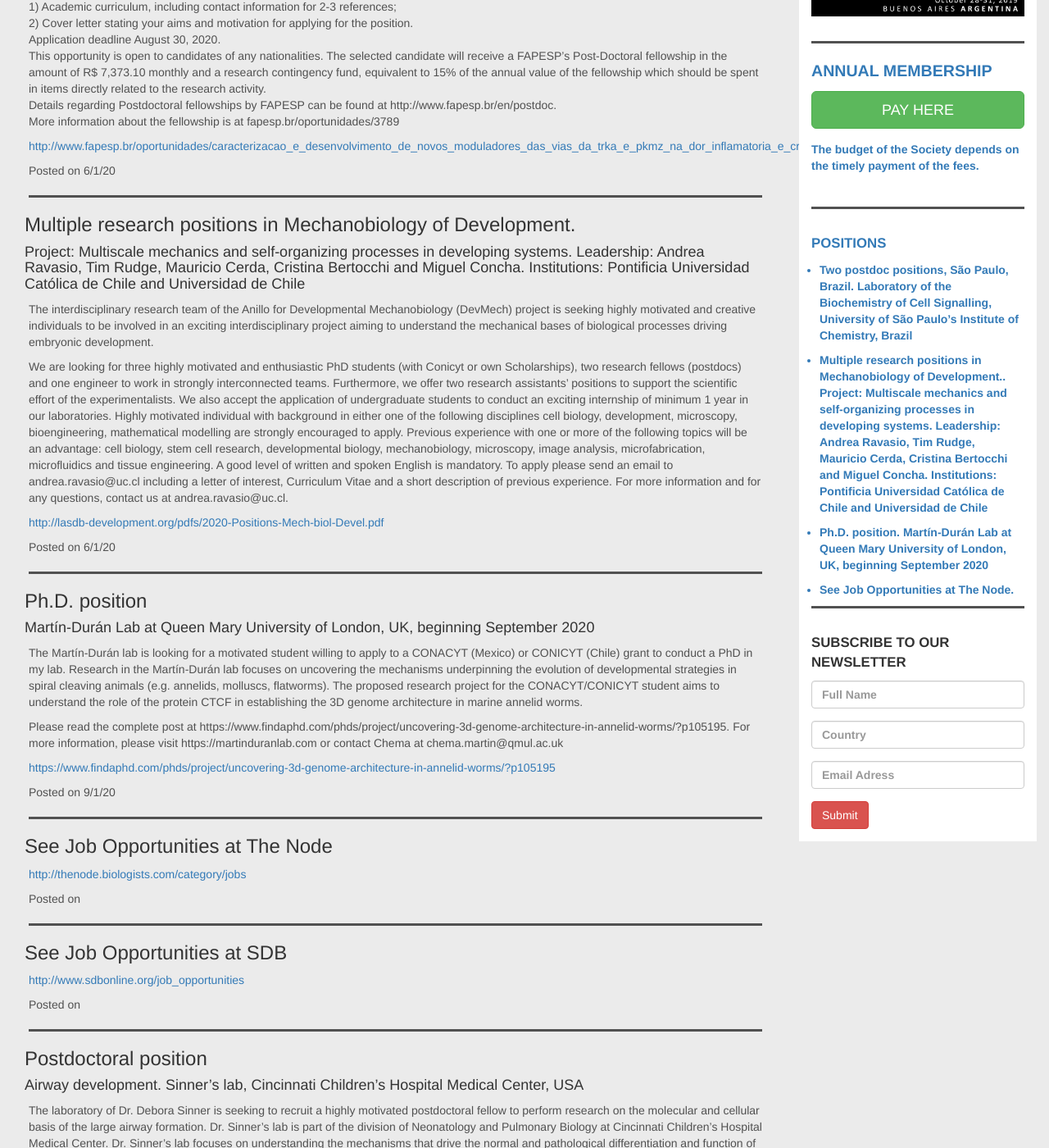
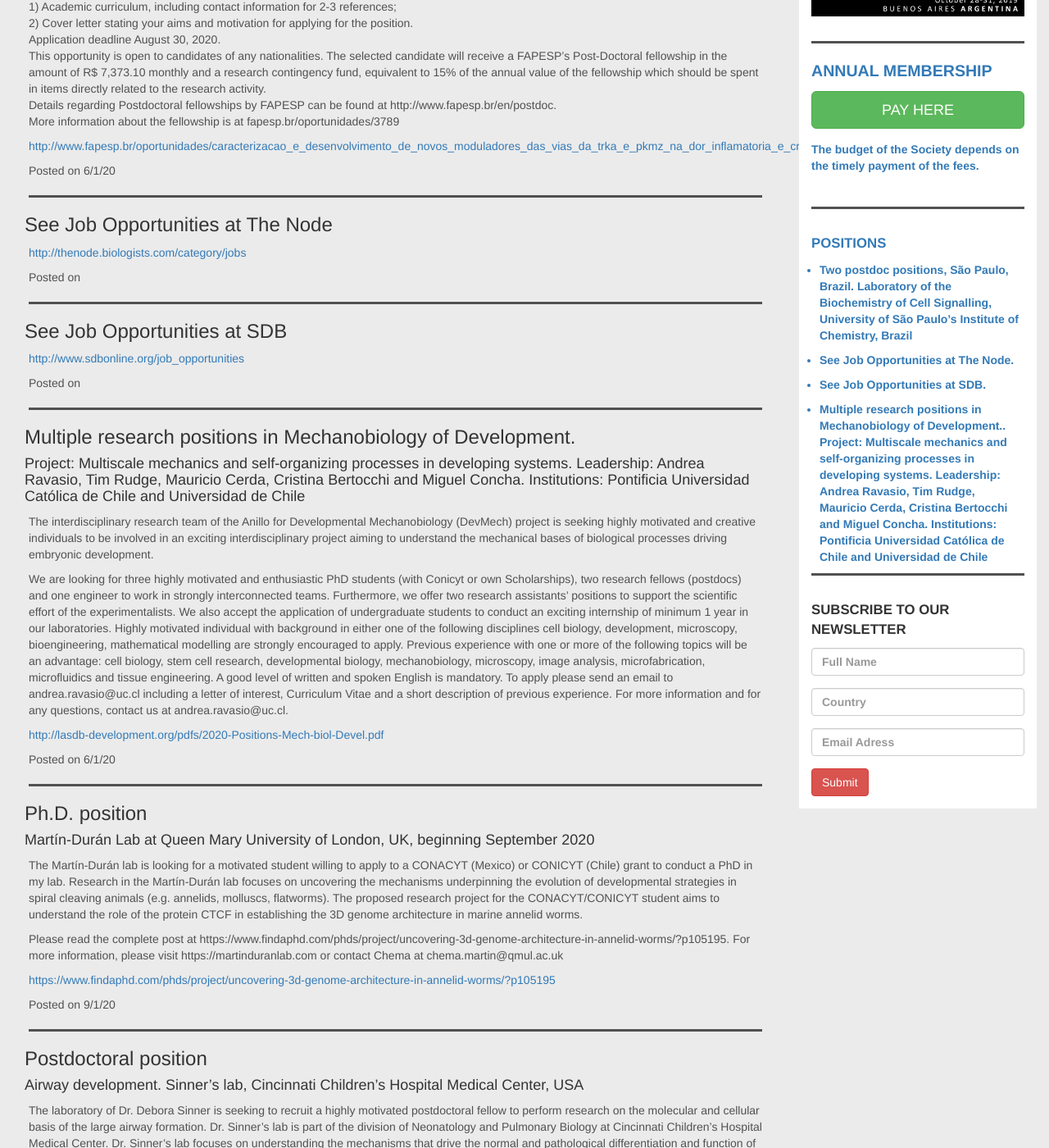
Before and after one commit to lasdb/lasdb.github.io, a Jekyll site: the page built from _posts/2000-01-01-jobs.markdown, in a window 1280 px wide and 1400 px high, scrolled down 556 px. Shown: the whole window at 82% size. Built offline with Jekyll 4.4.1, drawn with Linux system fonts in a browser that asks for light colours; nearby versions of some CDN libraries; some of the changed lines change nothing that is shown.

Commit message:
Update 2000-01-01-jobs.markdown

```diff
--- a/_posts/2000-01-01-jobs.markdown
+++ b/_posts/2000-01-01-jobs.markdown
@@ -21,6 +21,14 @@ This opportunity is open to candidates of any nationalities. The selected candid
 Details regarding Postdoctoral fellowships by FAPESP can be found at http://www.fapesp.br/en/postdoc. <br>
 More information about the fellowship is at fapesp.br/oportunidades/3789'
     URL: 'http://www.fapesp.br/oportunidades/caracterizacao_e_desenvolvimento_de_novos_moduladores_das_vias_da_trka_e_pkmz_na_dor_inflamatoria_e_cronica/3789/'
+
+  - title: 'See Job Opportunities at The Node'
+    date: ''
+    URL: 'http://thenode.biologists.com/category/jobs'
+
+  - title: 'See Job Opportunities at SDB'
+    date: ''
+    URL: 'http://www.sdbonline.org/job_opportunities'
 
   - title: 'Multiple research positions in Mechanobiology of Development.'
     date: '6/1/20'
@@ -47,14 +55,6 @@ any questions, contact us at andrea.ravasio@uc.cl.'
     body: 'The Martín-Durán lab is looking for a motivated student willing to apply to a CONACYT (Mexico) or CONICYT (Chile) grant to conduct a PhD in my lab. Research in the Martín-Durán lab focuses on uncovering the mechanisms underpinning the evolution of developmental strategies in spiral cleaving animals (e.g. annelids, molluscs, flatworms). The proposed research project for the CONACYT/CONICYT student aims to understand the role of the protein CTCF in establishing the 3D genome architecture in marine annelid worms.'
     par2: 'Please read the complete post at https://www.findaphd.com/phds/project/uncovering-3d-genome-architecture-in-annelid-worms/?p105195. For more information, please visit https://martinduranlab.com or contact Chema at chema.martin@qmul.ac.uk'
     URL: 'https://www.findaphd.com/phds/project/uncovering-3d-genome-architecture-in-annelid-worms/?p105195'
-
-  - title: 'See Job Opportunities at The Node'
-    date: ''
-    URL: 'http://thenode.biologists.com/category/jobs'
-
-  - title: 'See Job Opportunities at SDB'
-    date: ''
-    URL: 'http://www.sdbonline.org/job_opportunities'
 
   - title: 'Postdoctoral position'
     date: '1/5/19'
```
